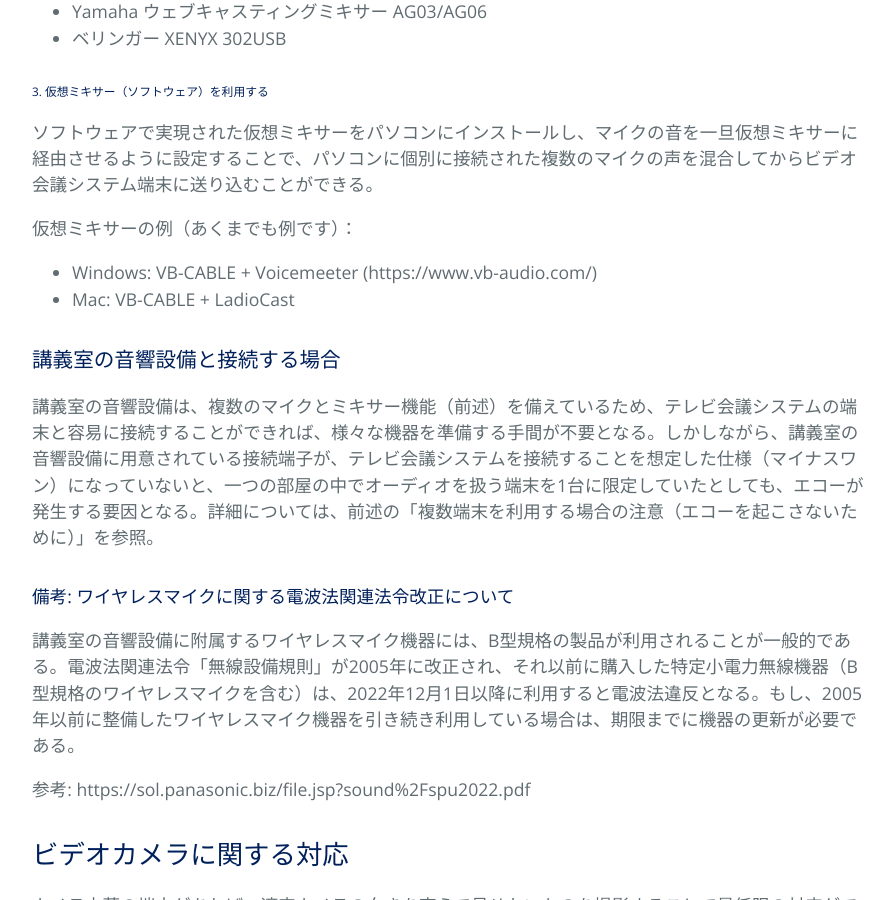
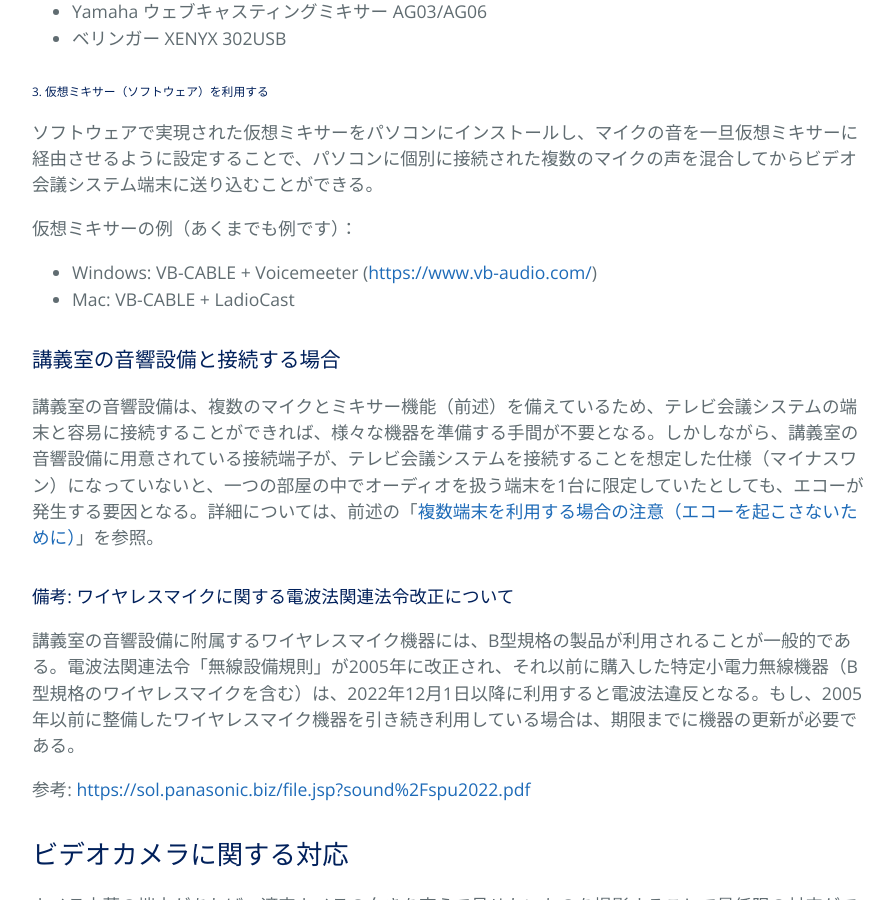
Before and after one commit to kyoto-u/online-edu, a Jekyll site: the page built from zoom-hybrid-use.md, in a window 1280 px wide and 900 px high, scrolled down 4269 px. Shown: the whole window, without its empty margins (192-1086 px from the left). Built offline with Jekyll 4.4.1, drawn with Linux system fonts in a browser that asks for light colours; part of the change alters nothing that is shown.

```diff
--- a/zoom-hybrid-use.md
+++ b/zoom-hybrid-use.md
@@ -104,18 +104,18 @@ title: 対面とオンラインの同時併用授業の実施方法と必要設
 ソフトウェアで実現された仮想ミキサーをパソコンにインストールし、マイクの音を一旦仮想ミキサーに経由させるように設定することで、パソコンに個別に接続された複数のマイクの声を混合してからビデオ会議システム端末に送り込むことができる。
 
 仮想ミキサーの例（あくまでも例です）：
-- Windows: VB-CABLE + Voicemeeter (https://www.vb-audio.com/)
+- Windows: VB-CABLE + Voicemeeter ([https://www.vb-audio.com/](https://www.vb-audio.com/))
 - Mac: VB-CABLE + LadioCast
 
 ### 講義室の音響設備と接続する場合
 
-講義室の音響設備は、複数のマイクとミキサー機能（前述）を備えているため、テレビ会議システムの端末と容易に接続することができれば、様々な機器を準備する手間が不要となる。しかしながら、講義室の音響設備に用意されている接続端子が、テレビ会議システムを接続することを想定した仕様（マイナスワン）になっていないと、一つの部屋の中でオーディオを扱う端末を1台に限定していたとしても、エコーが発生する要因となる。詳細については、前述の「複数端末を利用する場合の注意（エコーを起こさないために）」を参照。
+講義室の音響設備は、複数のマイクとミキサー機能（前述）を備えているため、テレビ会議システムの端末と容易に接続することができれば、様々な機器を準備する手間が不要となる。しかしながら、講義室の音響設備に用意されている接続端子が、テレビ会議システムを接続することを想定した仕様（マイナスワン）になっていないと、一つの部屋の中でオーディオを扱う端末を1台に限定していたとしても、エコーが発生する要因となる。詳細については、前述の「[複数端末を利用する場合の注意（エコーを起こさないために）](https://kyoto-u.github.io/online-edu/zoom-audio-echo)」を参照。
 
 #### 備考: ワイヤレスマイクに関する電波法関連法令改正について
 
 講義室の音響設備に附属するワイヤレスマイク機器には、B型規格の製品が利用されることが一般的である。電波法関連法令「無線設備規則」が2005年に改正され、それ以前に購入した特定小電力無線機器（B型規格のワイヤレスマイクを含む）は、2022年12月1日以降に利用すると電波法違反となる。もし、2005年以前に整備したワイヤレスマイク機器を引き続き利用している場合は、期限までに機器の更新が必要である。
 
-参考: https://sol.panasonic.biz/file.jsp?sound%2Fspu2022.pdf
+参考: [https://sol.panasonic.biz/file.jsp?sound%2Fspu2022.pdf](https://sol.panasonic.biz/file.jsp?sound%2Fspu2022.pdf)
 
 ## ビデオカメラに関する対応
 
```
